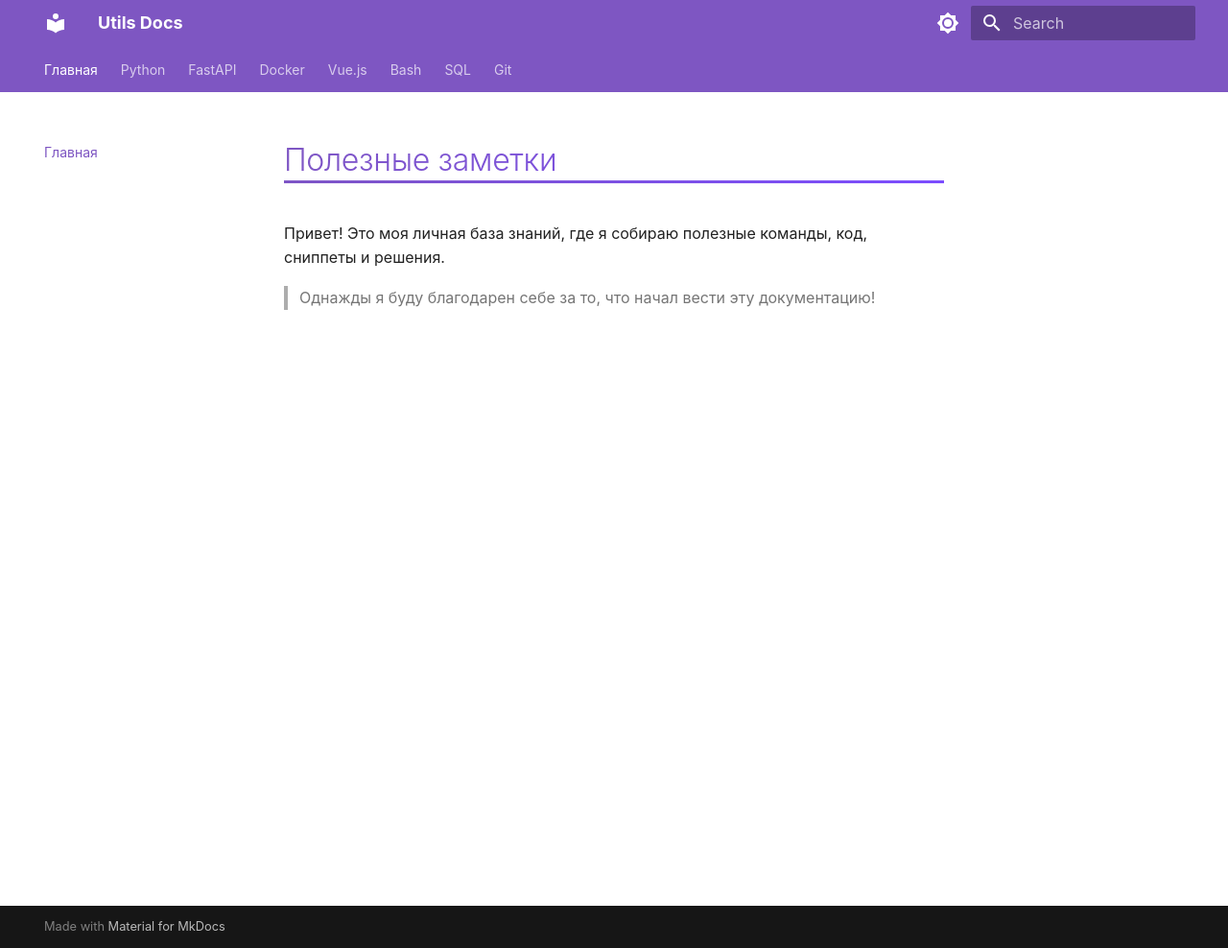
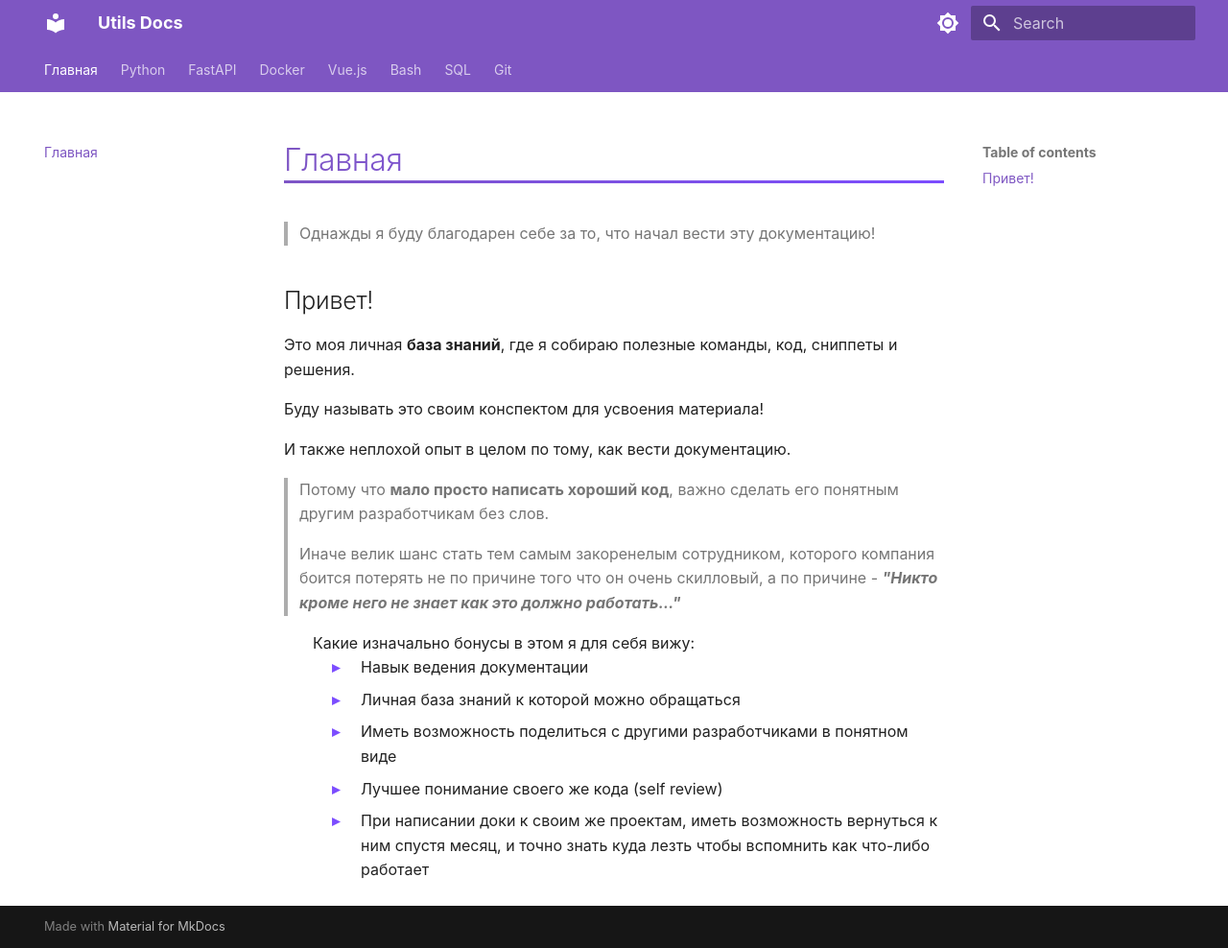
Before and after one commit to PurpleSwtr/Utils-Docs, an MkDocs documentation site: the page built from docs/index.md, in a window 1280 px wide and 988 px high. Shown: the whole window at 96% size. Built offline with MkDocs 1.6.1 and Material for MkDocs 9.7.7, drawn with Linux system fonts in a browser that asks for light colours.

Commit message:
edit main section & list style & new python blocks

```diff
--- a/docs/index.md
+++ b/docs/index.md
@@ -1,5 +1,21 @@
-# Полезные заметки
+> Однажды я буду благодарен себе за то, что начал вести эту документацию!
 
-Привет! Это моя личная база знаний, где я собираю полезные команды, код, сниппеты и решения.
+## Привет!
 
-> Однажды я буду благодарен себе за то, что начал вести эту документацию!
+Это моя личная **база знаний**, где я собираю полезные команды, код, сниппеты и решения.
+
+Буду называть это своим конспектом для усвоения материала!
+
+И также неплохой опыт в целом по тому, как вести документацию.
+
+> Потому что **мало просто написать хороший код**, важно сделать его понятным другим разработчикам без слов.
+>
+> Иначе велик шанс стать тем самым закоренелым сотрудником, которого компания боится потерять не по причине того что он очень скилловый, а по причине - ***"Никто кроме него не знает как это должно работать..."***
+
+<ul> Какие изначально бонусы в этом я для себя вижу:
+<li>Навык ведения документации</li>
+<li>Личная база знаний к которой можно обращаться</li>
+<li>Иметь возможность поделиться с другими разработчиками в понятном виде</li>
+<li>Лучшее понимание своего же кода (self review)</li>
+<li>При написании доки к своим же проектам, иметь возможность вернуться к ним спустя месяц, и точно знать куда лезть чтобы вспомнить как что-либо работает</li>
+</ul>
--- a/docs/stylesheets/extra.css
+++ b/docs/stylesheets/extra.css
@@ -53,22 +53,48 @@
   border-radius: 3px 3px 0 0;
 }
 
-.md-typeset ul li, .md-typeset ol li {
+.md-typeset ul {
+list-style: none;
+padding-left: 1rem;
+}
+
+.md-typeset ul li {
 position: relative;
-  padding-left: 1rem;
+padding-left: 1.5rem;
 transition: transform 0.2s ease;
 }
 
-.md-typeset ul li:hover, .md-typeset ol li:hover {
+.md-typeset ul li:hover {
 transform: translateX(4px);
+color: var(--md-primary-fg-color);
+
 }
 
 .md-typeset ul li::before {
 content: '▸';
 position: absolute;
-  left: -0.5rem;
+left: 0;
 color: var(--md-accent-fg-color);
 font-weight: bold;
+}
+
+.md-typeset ol {
+list-style: decimal;
+padding-left: 1rem;
+}
+
+.md-typeset ol li {
+position: relative;
+padding-left: 0.5rem;
+transition: transform 0.2s ease;
+}
+
+.md-typeset ol li:hover {
+transform: translateX(4px);
+}
+
+.md-typeset ol li::before {
+display: none;
 }
 
 .md-typeset .admonition.details,
--- a/mkdocs.yml
+++ b/mkdocs.yml
@@ -3,11 +3,12 @@ nav:
   - Python:
     - Python: Python/index.md
     - Возможности языка:
-      - CLI: Python/CLI.md
+      - Строки: Python/strings.md
+      - Списки: Python/lists.md
       - Файлы: Python/files.md
-      - Строки: Python/strings.md
       - Декораторы: Python/Decorators.md
       - Методы классов: Python/Class_methods.md
+      - Дандер методы: Python/Dander.md
       - Regex: Python/Regex.md
     - Пакеты:
       - Создание venv: Python/venv.md
@@ -16,6 +17,7 @@ nav:
       - Black: Python/black.md
       - Ruff: Python/ruff.md
     - Фишки:
+      - CLI: Python/CLI.md
       - 60th: Python/60th.md
       - Zen of Python: Python/Zen.md
   - FastAPI:
```
Also changed, not shown: docs/Python/60th.md (+4 -0 lines), docs/Python/lists.md (added, +7 -0 lines), docs/Python/Dander.md (added). Lines whose indentation alone changed are shown as unchanged.
